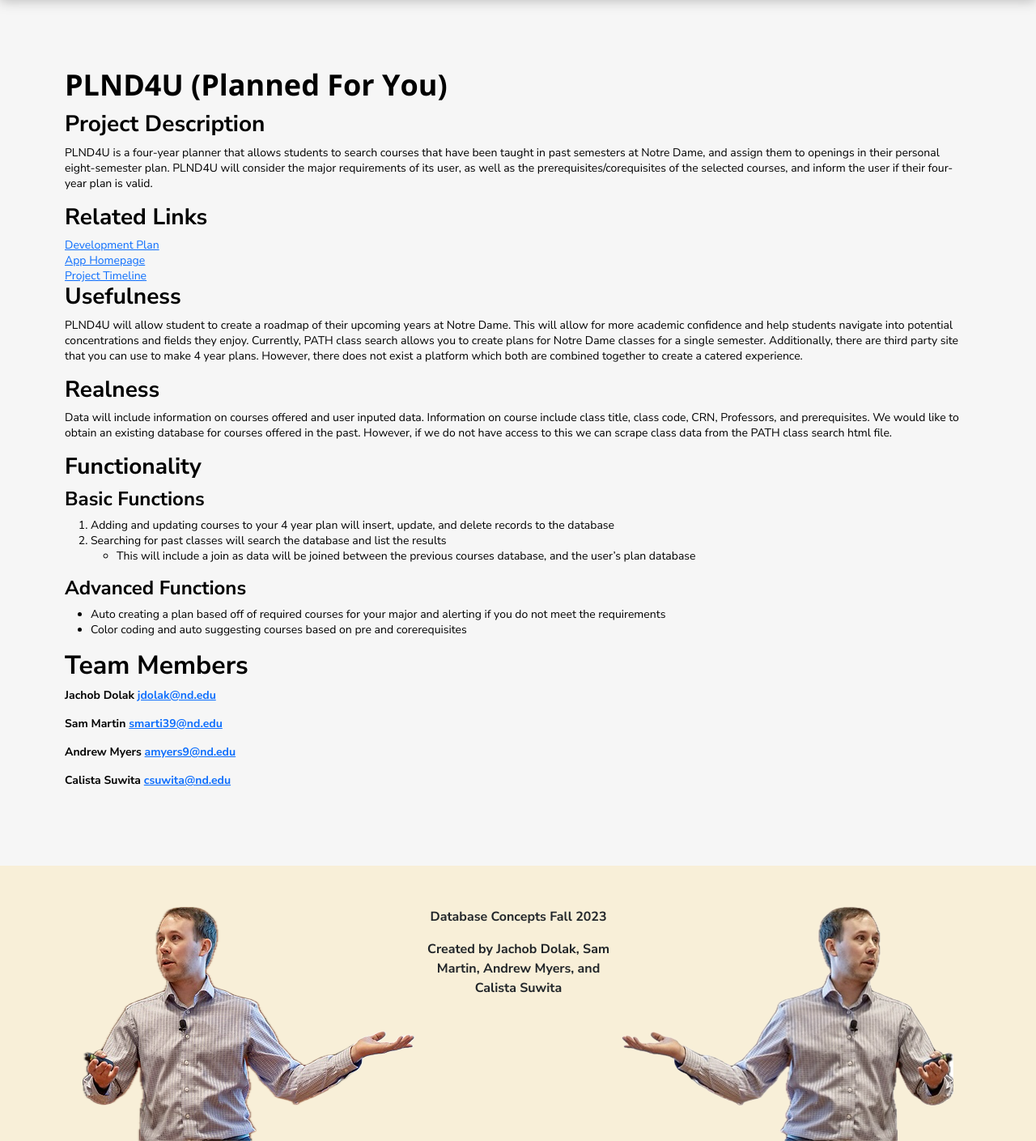
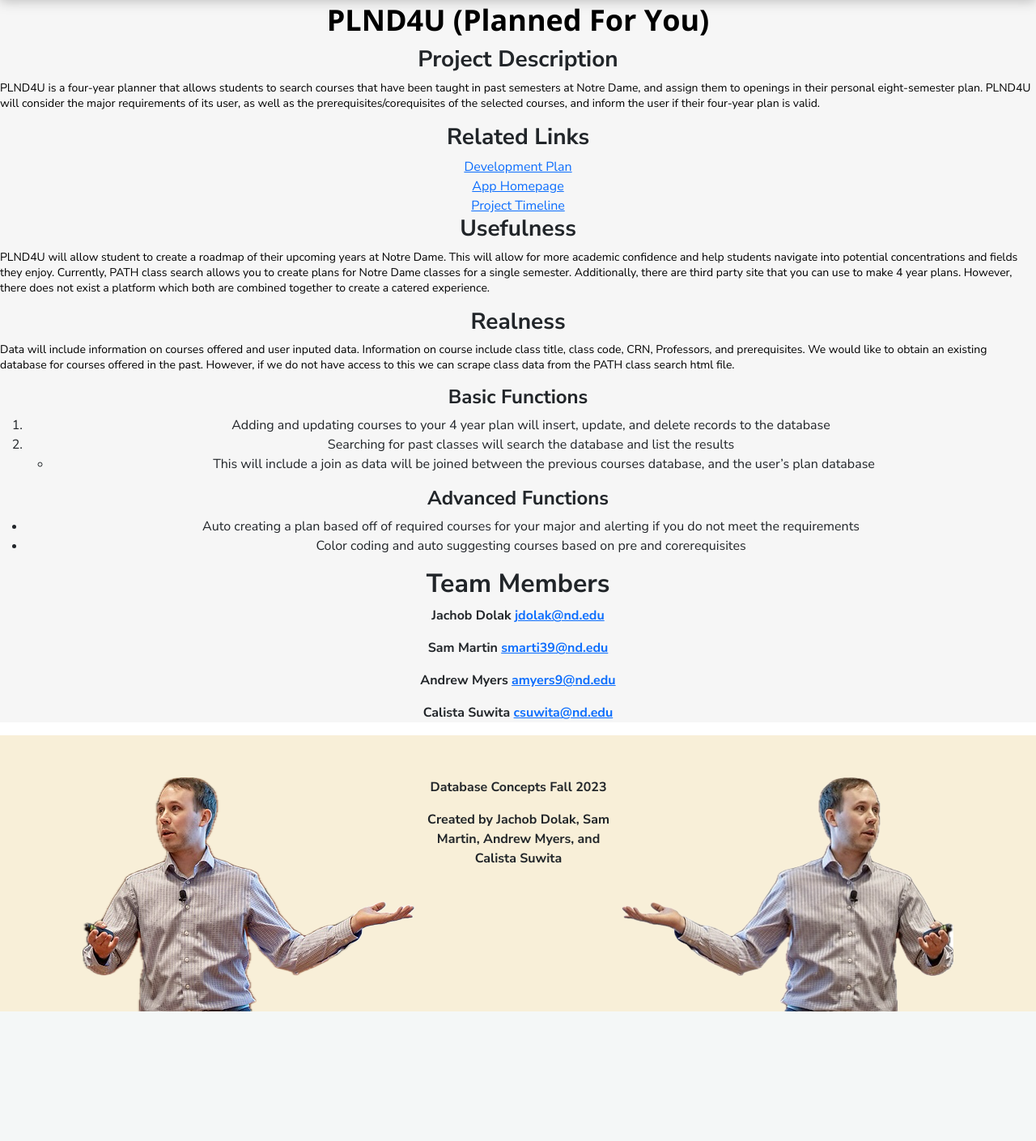
Before and after one commit to jdolak/plnd4u, a Flask app: page /about in a window 1280 px wide. Shown: the part 88-1497 px from the top of the page at 81% size. After the commit the page ends 1337 px from the top, so only its background shows below. Run offline with Flask 3, Linux system fonts and the light colour scheme; parts of the project's set-up code (start-up, migrations or seed data) failed here and were passed over.

Commit message:
about page changes

```diff
--- a/static/css/styles.css
+++ b/static/css/styles.css
@@ -139,7 +139,7 @@
 
 /* About Page */
 
-.about-text {
+/* .about-text {
     color: black;
     font-family: Nunito Sans;
     font-size: 14px;
@@ -150,9 +150,13 @@
     text-align: left;
     text-decoration: none;
 
+} */
+
+.about-container {
+    gap: 24px;
 }
 
-.about-container {
+.about-container-2 {
     gap: 16px;
 }
 
--- a/templates/about.html
+++ b/templates/about.html
@@ -5,10 +5,10 @@
 {% block content %}
 
     <section class="page-section">
-        <div class="about-text">
+        <div class="about-container">
             <h1  class="page-heading" id="plnd4u-planned-for-you">PLND4U (Planned For You)</h1>
 
-            <div class="about-container">
+            <div class="about-container-2">
                 <h3 id="project-description">Project Description</h3>
 
                 <p class="normal-text">PLND4U is a four-year planner that allows students to search courses
@@ -17,16 +17,17 @@
                 the major requirements of its user, as well as the
                 prerequisites/corequisites of the selected courses, and inform the user
                 if their four-year plan is valid.</p>
+            </div>
 
 
+            <div class="about-container-2">
                 <h3 id="Related Links">Related Links</h3>
-
-
                 <a href="/devplan">Development Plan</a> <br>
                 <a href="/home">App Homepage</a> <br>
                 <a href="https://github.com/users/jdolak/projects/2">Project Timeline</a>
+            </div>
 
-
+            <div class="about-container-2">
                 <h3 id="usefulness">Usefulness</h3>
 
                 <p class="normal-text">PLND4U will allow student to create a roadmap of their upcoming years
@@ -37,7 +38,9 @@
                 that you can use to make 4 year plans. However, there does not exist a
                 platform which both are combined together to create a catered
                 experience.</p>
+            </div>
 
+            <div class="about-container-2">
                 <h3 id="realness">Realness</h3>
 
                 <p class="normal-text">Data will include information on courses offered and user inputed
@@ -46,9 +49,9 @@
                 database for courses offered in the past. However, if we do not have
                 access to this we can scrape class data from the PATH class search html
                 file.</p>
+            </div>
 
-                <h3 id="functionality">Functionality</h3>
-
+            <div class="about-container-2">
                 <h4 id="basic-functions">Basic Functions</h4>
 
                 <ol type="1">
@@ -70,7 +73,9 @@
                 <li>Color coding and auto suggesting courses based on pre and
                 corerequisites</li>
                 </ul>
+            </div>
 
+            <div class="about-container-2">
                 <h2 id="team-members">Team Members</h2>
 
                 <p>Jachob Dolak <a href="mailto:jdolak@nd.edu"
```
